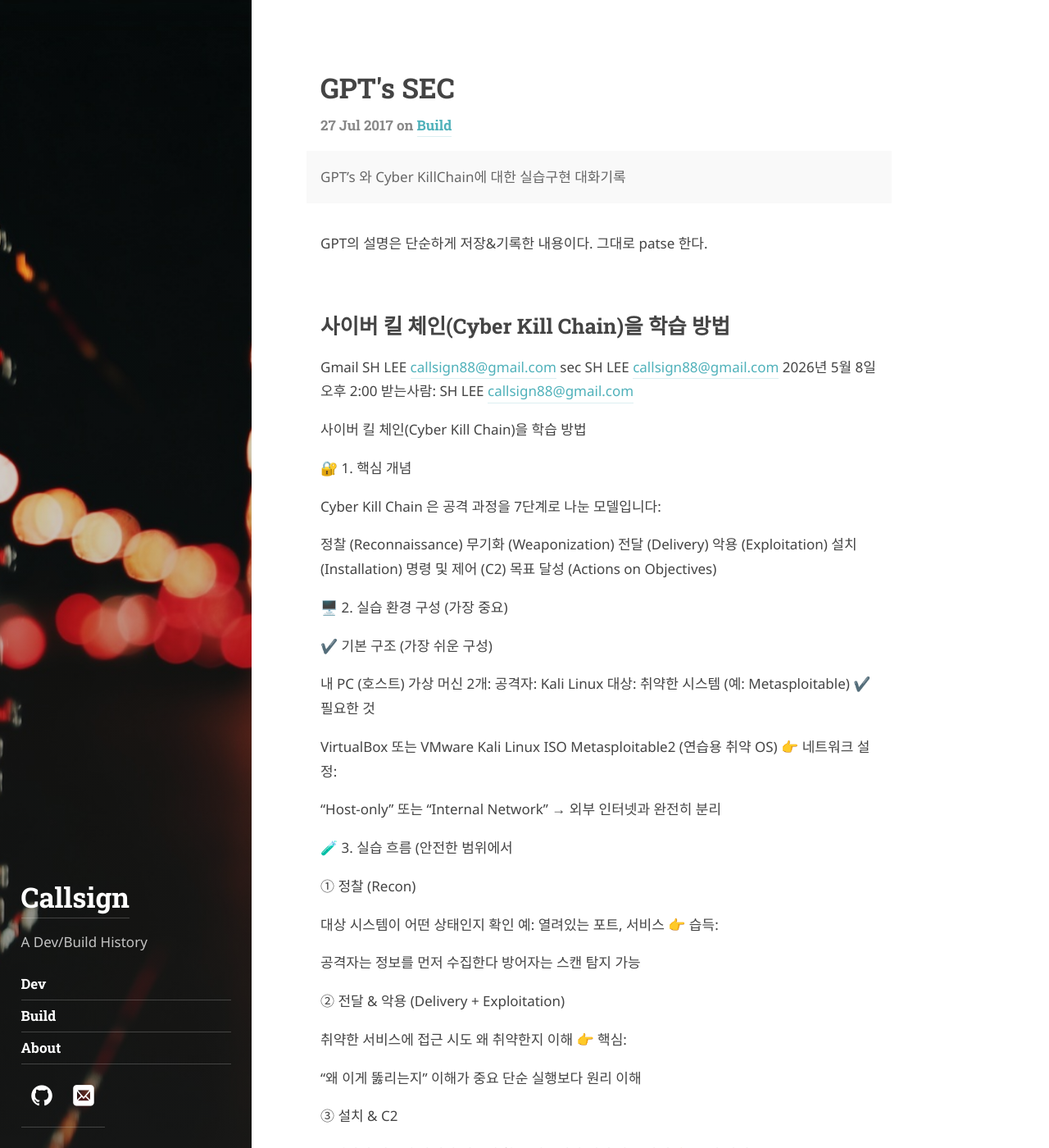
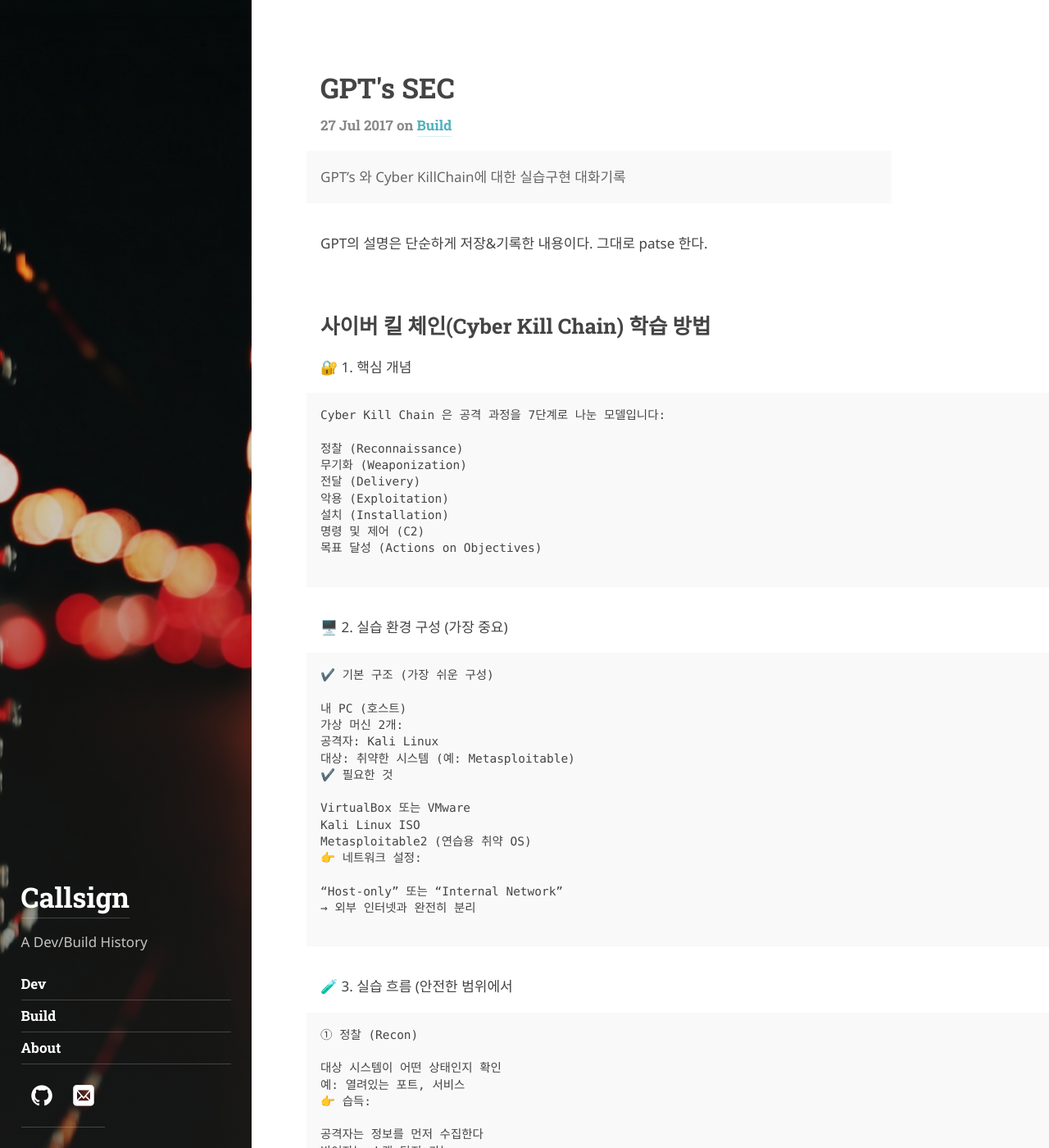
Before and after one commit to callsign88/callsign88.github.io, a Jekyll site: the page built from _posts/2017-07-27-better-gem-support.md, in a window 1280 px wide and 1400 px high. Shown: the whole window at 82% size. Built offline with Jekyll 4.4.1, drawn with Linux system fonts in a browser that asks for light colours; some web fonts are replaced; some of the changed text lies outside the part shown.

Commit message:
Style: Improve readability of GPT's SEC post with code blocks and formatting

```diff
--- a/_posts/2017-07-27-better-gem-support.md
+++ b/_posts/2017-07-27-better-gem-support.md
@@ -8,20 +8,11 @@
 
 GPT의 설명은 단순하게 저장&기록한 내용이다. 그대로 patse 한다.
 
-## 사이버 킬 체인(Cyber Kill Chain)을 학습 방법
-
-Gmail	SH LEE <callsign88@gmail.com>
-sec
-SH LEE <callsign88@gmail.com>	2026년 5월 8일 오후 2:00
-받는사람: SH LEE <callsign88@gmail.com>
-
-
-사이버 킬 체인(Cyber Kill Chain)을 학습 방법
-
-
+## 사이버 킬 체인(Cyber Kill Chain) 학습 방법
 
 🔐 1. 핵심 개념
 
+~~~
 Cyber Kill Chain 은 공격 과정을 7단계로 나눈 모델입니다:
 
 정찰 (Reconnaissance)
@@ -32,13 +23,14 @@
 명령 및 제어 (C2)
 목표 달성 (Actions on Objectives)
 
+~~~
 
 
 
 🖥️ 2. 실습 환경 구성 (가장 중요)
 
 
-
+~~~
 ✔️ 기본 구조 (가장 쉬운 구성)
 
 내 PC (호스트)
@@ -55,9 +47,11 @@
 “Host-only” 또는 “Internal Network”
 → 외부 인터넷과 완전히 분리
 
+~~~
 
 🧪 3. 실습 흐름 (안전한 범위에서
 
+~~~
 ① 정찰 (Recon)
 
 대상 시스템이 어떤 상태인지 확인
@@ -95,7 +89,7 @@
 
 어떤 로그가 남는가?
 어떻게 탐지할 수 있는가?
-
+~~~
 
 🧰 4. 실습을 더 현실적으로 만드는 방법
 
@@ -132,10 +126,7 @@
 
 
 
-👉 네트워크 스캔 → 취약 서비스 식별 → 로그/트래픽 관찰 → Suricata로 탐지
-
-
-
+### 네트워크 스캔 → 취약 서비스 식별 → 로그/트래픽 관찰 → Suricata로 탐지
 
 
 🧩 전체 실습 구조
@@ -344,41 +335,17 @@
 
 8️⃣ 사이버 킬 체인과 매핑
 
-단계
+- 단계 실습 내용 탐지 포인트
 
-실습 내용
+- Recon nmap 스캔 포트 스캔 alert
 
-탐지 포인트
+- Delivery curl 요청 비정상 트래픽
 
-Recon
+- Exploitation (생략, 대신 시뮬레이션) 패턴 탐지
 
-nmap 스캔
+- C2 반복 요청 지속 트래픽
 
-포트 스캔 alert
-
-Delivery
-
-curl 요청
-
-비정상 트래픽
-
-Exploitation
-
-(생략, 대신 시뮬레이션)
-
-패턴 탐지
-
-C2
-
-반복 요청
-
-지속 트래픽
-
-Action
-
-트래픽 증가
-
-이상 징후
+- Action 트래픽 증가 이상 징후
 
 
 
@@ -399,11 +366,7 @@
 
 
 
-
-
-🧩 전체 구조 (Mini SOC 아키텍처)
-
-
+### Mini SOC 아키텍처 (전체구조)
 
 [Kali Linux]  →  [Target 서버]
 
```
